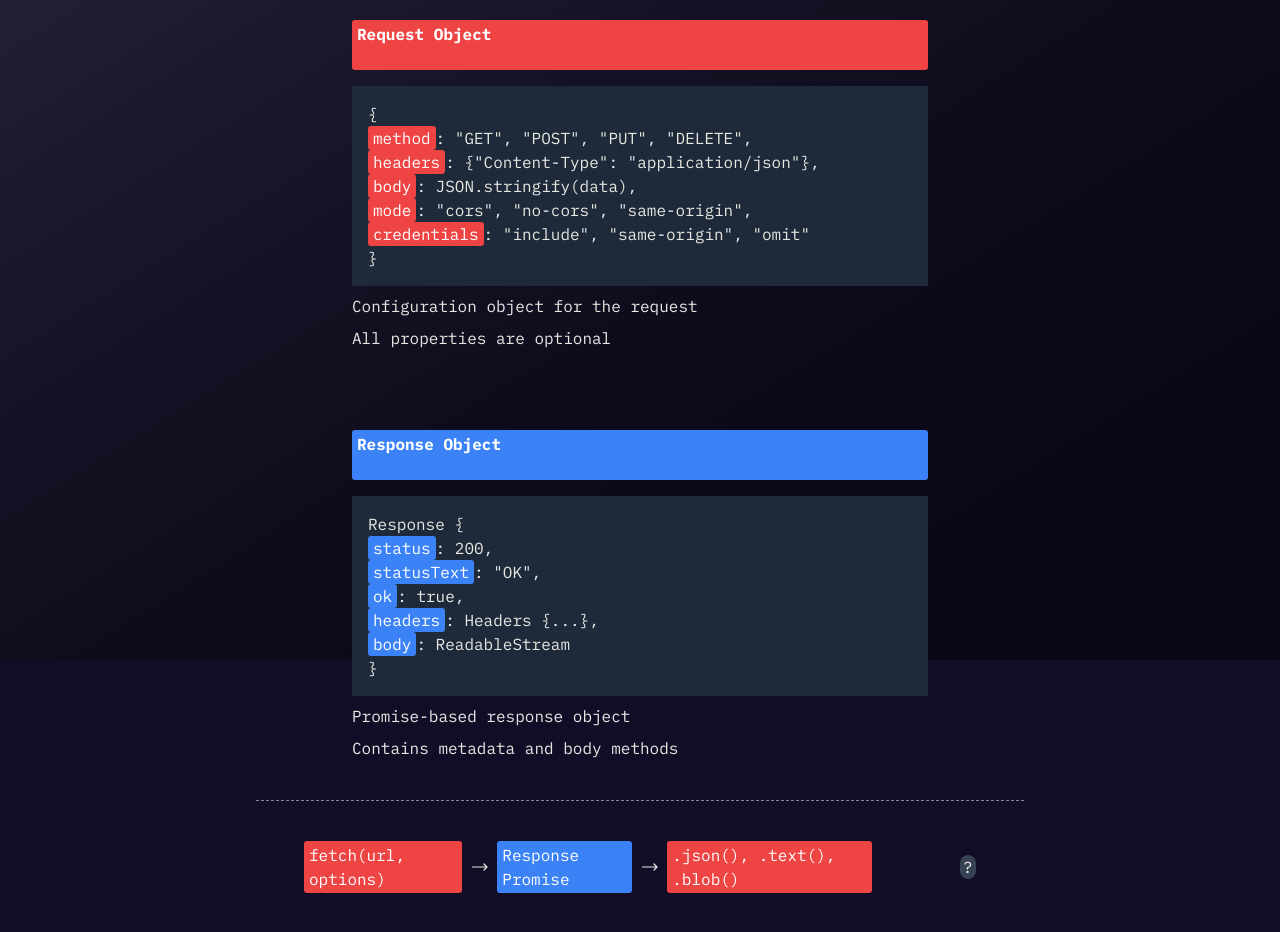
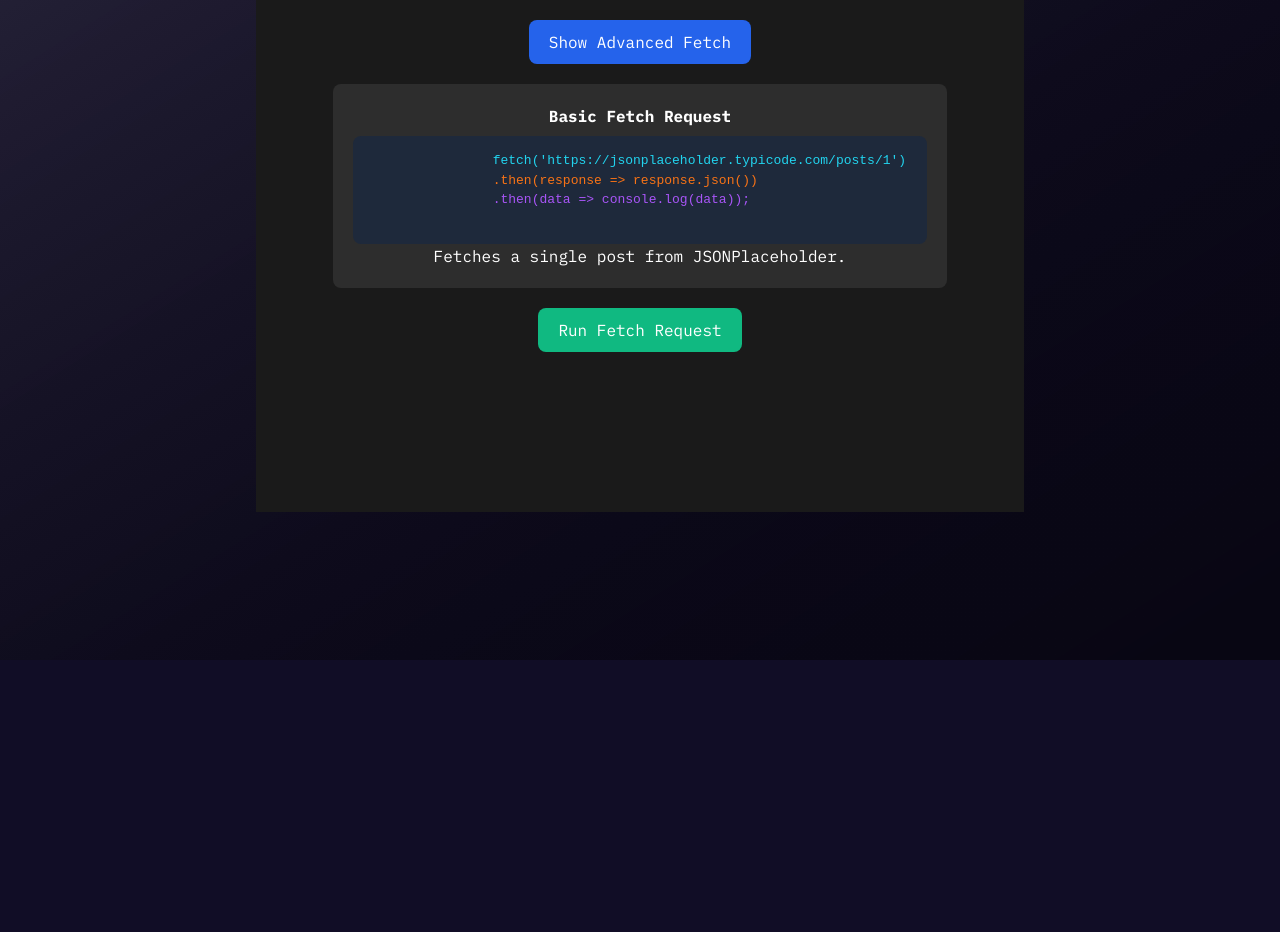
Before and after one commit to Danny-Cisco/danny-cisco, a SvelteKit app: page /understand-stuff/fetch-api in a window 1280 px wide. Shown: the part 140-1072 px from the top of the page. After the commit the page ends 800 px from the top, so only its background shows below. Built offline with nearby package versions, Linux system fonts and the light colour scheme.

Commit message:
working example fetch api demo

```diff
--- a/src/routes/understand-stuff/fetch-api/+page.svelte
+++ b/src/routes/understand-stuff/fetch-api/+page.svelte
@@ -1,164 +1,212 @@
 <script>
-	let isOpenRequest = false;
-	let isOpenResponse = false;
+	let showAdvanced = false;
+	let responseData = null;
+	let isLoading = false;
+	let errorMessage = null;
 
-	const fetchExample = `fetch('https://api.example.com/data', {
-    method: 'POST',
-    headers: {
-      'Content-Type': 'application/json'
-    },
-    body: JSON.stringify({ key: 'value' })
-  })`;
+	// Function to make API requests
+	async function makeFetchRequest() {
+		isLoading = true;
+		errorMessage = null;
+		responseData = null;
 
-	const toggleRequest = () => {
-		isOpenRequest = !isOpenRequest;
-	};
-	const toggleResponse = () => {
-		isOpenResponse = !isOpenResponse;
-	};
+		try {
+			const url = showAdvanced
+				? 'https://jsonplaceholder.typicode.com/posts'
+				: 'https://jsonplaceholder.typicode.com/posts/1';
+
+			const options = showAdvanced
+				? {
+						method: 'POST',
+						headers: { 'Content-Type': 'application/json' },
+						body: JSON.stringify({
+							title: 'Svelte Fetch Demo',
+							body: 'This is a test post.',
+							userId: 1
+						})
+					}
+				: null;
+
+			const response = await fetch(url, options);
+			const data = await response.json();
+			responseData = JSON.stringify(data, null, 2);
+		} catch (error) {
+			errorMessage = 'Failed to fetch data';
+		} finally {
+			isLoading = false;
+		}
+	}
 </script>
 
 <div class="page pb-40">
 	<h2 class="py-10 text-2xl">Anatomy of the Fetch API</h2>
 
-	<div class="flex w-full flex-col items-center gap-20">
-		<div class="flex w-full max-w-xl flex-col items-stretch gap-2">
-			<h3 class="js-key w-full">Request Object</h3>
-			<div class="w-full bg-gray-800 p-4">
-				&#123;
-				<p><span class="js-key">method</span>: "GET", "POST", "PUT", "DELETE",</p>
-				<p><span class="js-key">headers</span>: &#123;"Content-Type": "application/json"&#125;,</p>
-				<p><span class="js-key">body</span>: JSON.stringify(data),</p>
-				<p><span class="js-key">mode</span>: "cors", "no-cors", "same-origin",</p>
-				<p><span class="js-key">credentials</span>: "include", "same-origin", "omit"</p>
-				&#125;
-			</div>
-			<p>Configuration object for the request</p>
-			<p>All properties are optional</p>
-		</div>
-
-		<div class="flex w-full max-w-xl flex-col items-stretch gap-2">
-			<h3 class="json-key w-full">Response Object</h3>
-			<div class="w-full bg-gray-800 p-4">
-				Response &#123;
-				<p><span class="json-key">status</span>: 200,</p>
-				<p><span class="json-key">statusText</span>: "OK",</p>
-				<p><span class="json-key">ok</span>: true,</p>
-				<p><span class="json-key">headers</span>: Headers &#123;...&#125;,</p>
-				<p><span class="json-key">body</span>: ReadableStream</p>
-				&#125;
-			</div>
-			<p>Promise-based response object</p>
-			<p>Contains metadata and body methods</p>
-		</div>
+	<!-- Toggle Between Simple and Advanced Examples -->
+	<div class="flex justify-center">
+		<button class="toggle-btn" on:click={() => (showAdvanced = !showAdvanced)}>
+			{showAdvanced ? 'Show Simple Fetch' : 'Show Advanced Fetch'}
+		</button>
 	</div>
 
-	<hr class="mt-10 w-full border-dashed border-t-white/50" />
-
-	<div class="mx-auto mt-10 flex w-full max-w-2xl items-center justify-center gap-2">
-		<div class="js-key">fetch(url, options)</div>
-		<svg
-			xmlns="http://www.w3.org/2000/svg"
-			fill="none"
-			viewBox="0 0 24 24"
-			stroke-width="1.5"
-			stroke="currentColor"
-			class="size-6"
-		>
-			<path
-				stroke-linecap="round"
-				stroke-linejoin="round"
-				d="M17.25 8.25 21 12m0 0-3.75 3.75M21 12H3"
-			/>
-		</svg>
-		<div class="json-key">Response Promise</div>
-		<svg
-			xmlns="http://www.w3.org/2000/svg"
-			fill="none"
-			viewBox="0 0 24 24"
-			stroke-width="1.5"
-			stroke="currentColor"
-			class="size-6"
-		>
-			<path
-				stroke-linecap="round"
-				stroke-linejoin="round"
-				d="M17.25 8.25 21 12m0 0-3.75 3.75M21 12H3"
-			/>
-		</svg>
-		<div class="js-key">.json(), .text(), .blob()</div>
-		<button
-			class="ml-20 flex w-5 items-center justify-center rounded-full bg-gray-700 hover:cursor-pointer hover:bg-gray-600"
-			on:click={toggleRequest()}>?</button
-		>
-	</div>
-
-	{#if isOpenRequest}
-		<div class="mx-auto mt-4 w-full max-w-lg">
-			<div class="rounded-lg bg-gray-800 p-6 transition-all">
-				<div class="mb-8">
-					<h4 class="mb-4 text-lg font-semibold">Request Methods</h4>
-					<ul class="list-inside list-disc space-y-2">
-						<li>Returns a Promise that resolves to a Response object</li>
-						<li>First parameter is the URL (required)</li>
-						<li>Second parameter is the options object (optional)</li>
-						<li>
-							Common options include:
-							<pre class="mt-2 bg-gray-900 p-2">
-method: HTTP method
-headers: Request headers
-body: Request body
-mode: CORS mode
-credentials: Cookie handling</pre>
-						</li>
-					</ul>
-				</div>
-			</div>
+	<!-- Simple Fetch Example -->
+	{#if !showAdvanced}
+		<div class="example-container">
+			<h3>Basic Fetch Request</h3>
+			<pre class="fetch-code">
+				<span class="url">fetch('https://jsonplaceholder.typicode.com/posts/1')</span>
+				<span class="promise">.then(response =&gt; response.json())</span>
+				<span class="callback">.then(data =&gt; console.log(data));</span>
+			</pre>
+			<p>Fetches a single post from JSONPlaceholder.</p>
 		</div>
 	{/if}
 
-	{#if isOpenResponse}
-		<div class="mx-auto mt-4 w-full max-w-lg">
-			<div class="rounded-lg bg-gray-800 p-6 transition-all">
-				<div>
-					<h4 class="mb-4 text-lg font-semibold">Response Methods</h4>
-					<ul class="list-inside list-disc space-y-2">
-						<li>Response object contains metadata about the response</li>
-						<li>
-							Body must be extracted using a method:
-							<pre class="mt-2 bg-gray-900 p-2">.json() - Parse as JSON
-.text() - Get as text
-.blob() - Get as binary data</pre>
-						</li>
-						<li>Each method returns a new Promise</li>
-						<li>Body can only be consumed once</li>
-					</ul>
-				</div>
-			</div>
+	<!-- Advanced Fetch Example -->
+	{#if showAdvanced}
+		<div class="example-container">
+			<h3>Advanced Fetch with Options</h3>
+			<pre class="fetch-code">
+				<span class="url">fetch('https://jsonplaceholder.typicode.com/posts', &#123;</span>
+				<span class="method">  method: 'POST',</span>
+				<span class="headers">  headers: &#123; 'Content-Type': 'application/json' &#125;,</span>
+				<span
+					class="body">  body: JSON.stringify(&#123; title: 'Svelte Fetch Demo', body: 'This is a test post.', userId: 1 &#125;)</span
+				>
+				<span class="url">&#125;)</span>
+				<span class="promise">.then(response =&gt; response.json())</span>
+				<span class="callback">.then(data =&gt; console.log(data));</span>
+			</pre>
+			<p>Sends a test POST request to JSONPlaceholder.</p>
+		</div>
+	{/if}
+
+	<!-- Run API Call -->
+	<div class="fetch-action">
+		<button class="fetch-btn" on:click={makeFetchRequest}>Run Fetch Request</button>
+	</div>
+
+	<!-- Response Output -->
+	{#if isLoading}
+		<p class="loading">Loading...</p>
+	{/if}
+
+	{#if errorMessage}
+		<p class="error">{errorMessage}</p>
+	{/if}
+
+	{#if responseData}
+		<div class="response-container">
+			<h3>API Response:</h3>
+			<pre class="response-box">{responseData}</pre>
 		</div>
 	{/if}
 </div>
 
 <style>
-	.json-key {
-		background-color: #3b82f6;
+	.page {
 		color: white;
-		padding: 2px 5px;
-		border-radius: 3px;
-	}
-	.js-key {
-		background-color: #ef4444;
-		color: white;
-		padding: 2px 5px;
-		border-radius: 3px;
+		background-color: #1a1a1a;
+		text-align: center;
 	}
 
-	h3 {
-		height: 50px;
+	.toggle-btn {
+		background-color: #2563eb;
+		color: white;
+		padding: 10px 20px;
+		border-radius: 8px;
+		border: none;
+		cursor: pointer;
 	}
 
-	body {
-		background-color: #1a1a1a;
+	.toggle-btn:hover {
+		background-color: #1e40af;
+	}
+
+	.example-container {
+		background-color: #2d2d2d;
+		padding: 20px;
+		margin-top: 20px;
+		border-radius: 8px;
+		width: 80%;
+		margin-left: auto;
+		margin-right: auto;
+	}
+
+	.fetch-code {
+		background-color: #1e293b;
+		padding: 15px;
+		border-radius: 8px;
 		color: white;
+		font-family: monospace;
+		text-align: left;
+		overflow-x: auto;
 	}
+
+	.fetch-action {
+		margin-top: 20px;
+	}
+
+	.fetch-btn {
+		background-color: #10b981;
+		color: white;
+		padding: 10px 20px;
+		border-radius: 8px;
+		border: none;
+		cursor: pointer;
+		font-size: 1rem;
+	}
+
+	.fetch-btn:hover {
+		background-color: #059669;
+	}
+
+	.loading {
+		color: #facc15;
+		font-size: 1.2rem;
+		margin-top: 10px;
+	}
+
+	.error {
+		color: #f43f5e;
+		font-size: 1.2rem;
+		margin-top: 10px;
+	}
+
+	.response-container {
+		margin-top: 20px;
+		background-color: #1e293b;
+		padding: 15px;
+		border-radius: 8px;
+		color: white;
+		font-family: monospace;
+		text-align: left;
+		overflow-x: auto;
+		max-width: 80%;
+		margin-left: auto;
+		margin-right: auto;
+	}
+
+	.response-box {
+		white-space: pre-wrap;
+	}
+
+	/* Syntax Highlighting */
+	.url {
+		color: #22d3ee;
+	} /* Cyan */
+	.method {
+		color: #facc15;
+	} /* Yellow */
+	.headers {
+		color: #f43f5e;
+	} /* Red */
+	.body {
+		color: #10b981;
+	} /* Green */
+	.promise {
+		color: #f97316;
+	} /* Orange */
+	.callback {
+		color: #a855f7;
+	} /* Purple */
 </style>
```
